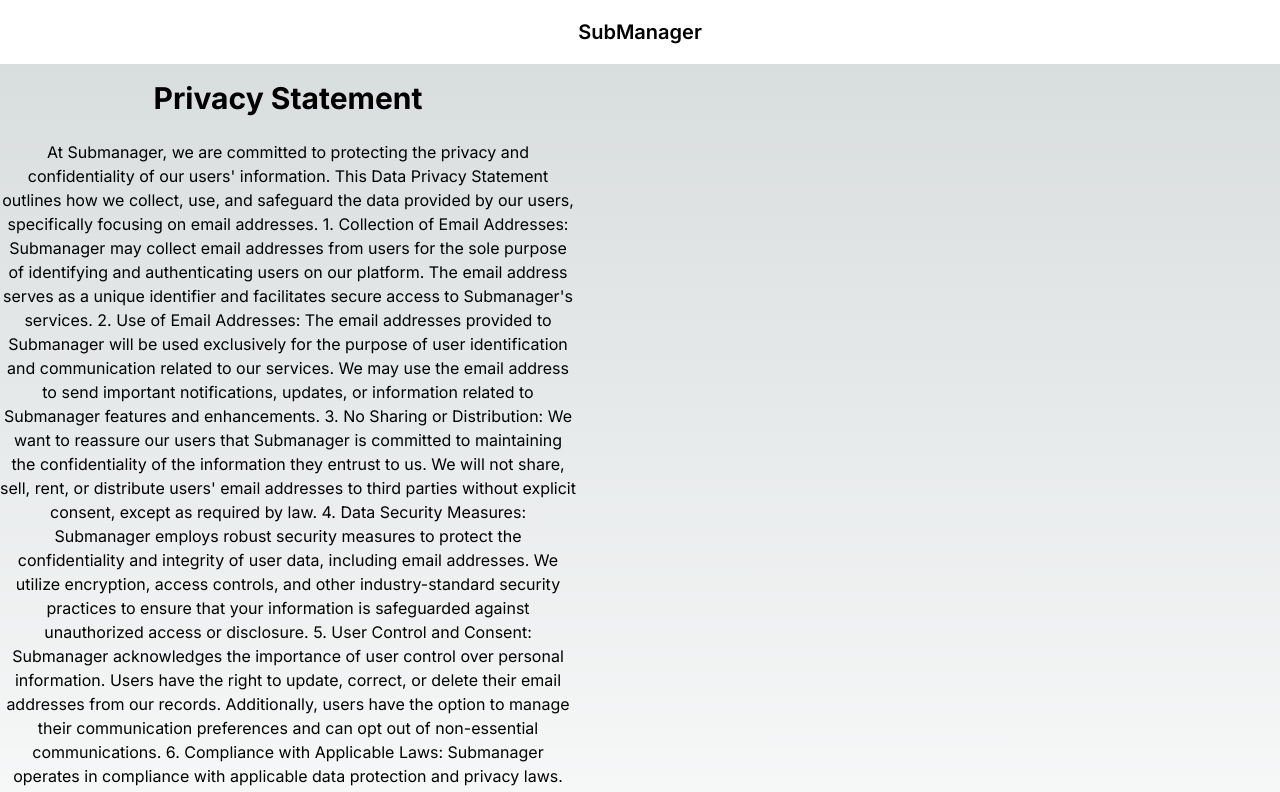
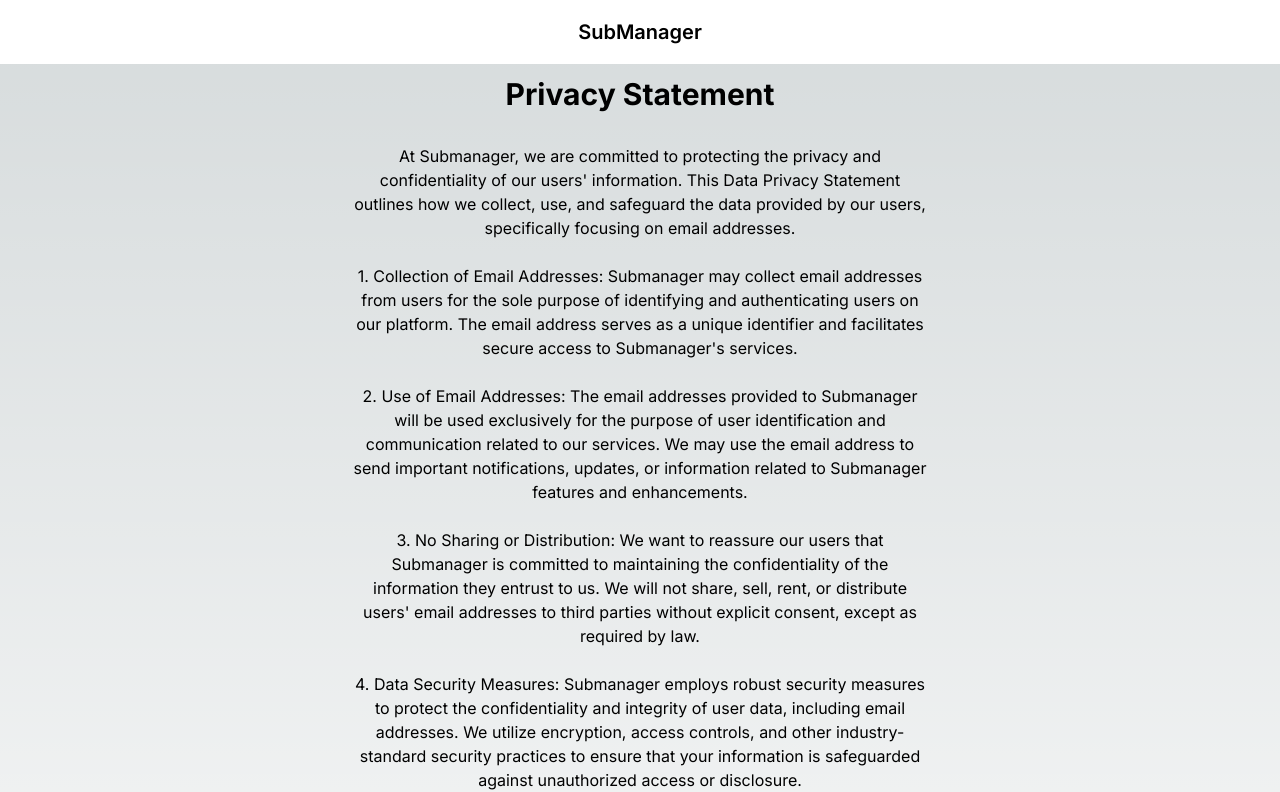
Before and after one commit to AbhinavParbhakar/developED-2023, a Next.js app in the folder front-end/subscription-manager/: page /privacy in a window 1280 px wide. Shown: the top 792 px of the page. Built offline with nearby package versions, Linux system fonts and the light colour scheme; no server answers.

Commit message:
added privacy statement

```diff
--- a/front-end/subscription-manager/app/privacy/page.tsx
+++ b/front-end/subscription-manager/app/privacy/page.tsx
@@ -1,32 +1,33 @@
 export default function Privacy(){
     return (
-        <div className="max-w-screen text-center items-center">
-    <div className="flex flex-col mt-4 justify-items-center items-center max-w-xl">
-        <h1 className="text-3xl font-bold">Privacy Statement</h1><br/>
+        <div className="flex flex-col max-w-screen text-center items-center justify-center">
+            <h1 className="text-3xl mt-3 font-bold">Privacy Statement</h1><br/>
+    <div className="flex flex-col mt-2 justify-items-center items-center max-w-xl">
+
 At Submanager, we are committed to protecting the privacy and confidentiality of our users&apos; information. This Data Privacy Statement outlines how we collect, use, and safeguard the data provided by our users, specifically focusing on email addresses.
-
+<br/><br/>
 1. Collection of Email Addresses:
 Submanager may collect email addresses from users for the sole purpose of identifying and authenticating users on our platform. The email address serves as a unique identifier and facilitates secure access to Submanager&apos;s services.
-
+<br/><br/>
 2. Use of Email Addresses:
 The email addresses provided to Submanager will be used exclusively for the purpose of user identification and communication related to our services. We may use the email address to send important notifications, updates, or information related to Submanager features and enhancements.
-
+<br/><br/>
 3. No Sharing or Distribution:
 We want to reassure our users that Submanager is committed to maintaining the confidentiality of the information they entrust to us. We will not share, sell, rent, or distribute users&apos; email addresses to third parties without explicit consent, except as required by law.
-
+<br/><br/>
 4. Data Security Measures:
 Submanager employs robust security measures to protect the confidentiality and integrity of user data, including email addresses. We utilize encryption, access controls, and other industry-standard security practices to ensure that your information is safeguarded against unauthorized access or disclosure.
-
+<br/><br/>
 5. User Control and Consent:
 Submanager acknowledges the importance of user control over personal information. Users have the right to update, correct, or delete their email addresses from our records. Additionally, users have the option to manage their communication preferences and can opt out of non-essential communications.
-
+<br/><br/>
 6. Compliance with Applicable Laws:
 Submanager operates in compliance with applicable data protection and privacy laws. We continuously monitor and update our practices to align with evolving legal requirements to ensure the highest standards of data protection.
-
+<br/><br/>
 7. Changes to the Privacy Statement:
 Submanager reserves the right to update or modify this Data Privacy Statement to reflect changes in our practices or legal requirements. Users will be notified of any significant changes, and continued use of our services constitutes acceptance of the revised privacy terms.
-
-By using Submanager&apos;s services, you agree to the terms outlined in this Data Privacy Statement. If you have any questions or concerns about our privacy practices, please contact us at [contact@submanager.com].
+<br/><br/>
+By using Submanager&apos;s services, you agree to the terms outlined in this Data Privacy Statement. If you have any questions or concerns about our privacy practices, please contact us at [submanager.esix@gmail.com].
     </div>
     </div>)
 }
--- a/front-end/subscription-manager/app/sign-in/page.tsx
+++ b/front-end/subscription-manager/app/sign-in/page.tsx
@@ -98,6 +98,7 @@
                                 <button type="button" onClick={() => { handleSignin("github") }} className="text-white w-full  bg-[#4285F4] hover:bg-[#4285F4]/90 focus:ring-4 focus:outline-none focus:ring-[#4285F4]/50 font-medium rounded-lg text-sm px-5 py-2.5 text-center inline-flex items-center justify-between dark:focus:ring-[#4285F4]/55 mr-2 mb-2"><svg className="mr-2 -ml-1 w-4 h-4" aria-hidden="true" focusable="false" xmlns="http://www.w3.org/2000/svg" viewBox="0 0 24 24"><path d="M12 0c-6.626 0-12 5.373-12 12 0 5.302 3.438 9.8 8.207 11.387.599.111.793-.261.793-.577v-2.234c-3.338.726-4.033-1.416-4.033-1.416-.546-1.387-1.333-1.756-1.333-1.756-1.089-.745.083-.729.083-.729 1.205.084 1.839 1.237 1.839 1.237 1.07 1.834 2.807 1.304 3.492.997.107-.775.418-1.305.762-1.604-2.665-.305-5.467-1.334-5.467-5.931 0-1.311.469-2.381 1.236-3.221-.124-.303-.535-1.524.117-3.176 0 0 1.008-.322 3.301 1.23.957-.266 1.983-.399 3.003-.404 1.02.005 2.047.138 3.006.404 2.291-1.552 3.297-1.23 3.297-1.23.653 1.653.242 2.874.118 3.176.77.84 1.235 1.911 1.235 3.221 0 4.609-2.807 5.624-5.479 5.921.43.372.823 1.102.823 2.222v3.293c0 .319.192.694.801.576 4.765-1.589 8.199-6.086 8.199-11.386 0-6.627-5.373-12-12-12z" /></svg>Login With GitHub<div></div></button>
                             </div>
                         </div>
+                        <Link href="/privacy" className="label-text text-center"><u>Privacy Statement</u></Link>
                     </form>
                 </div>
             </div>
```
